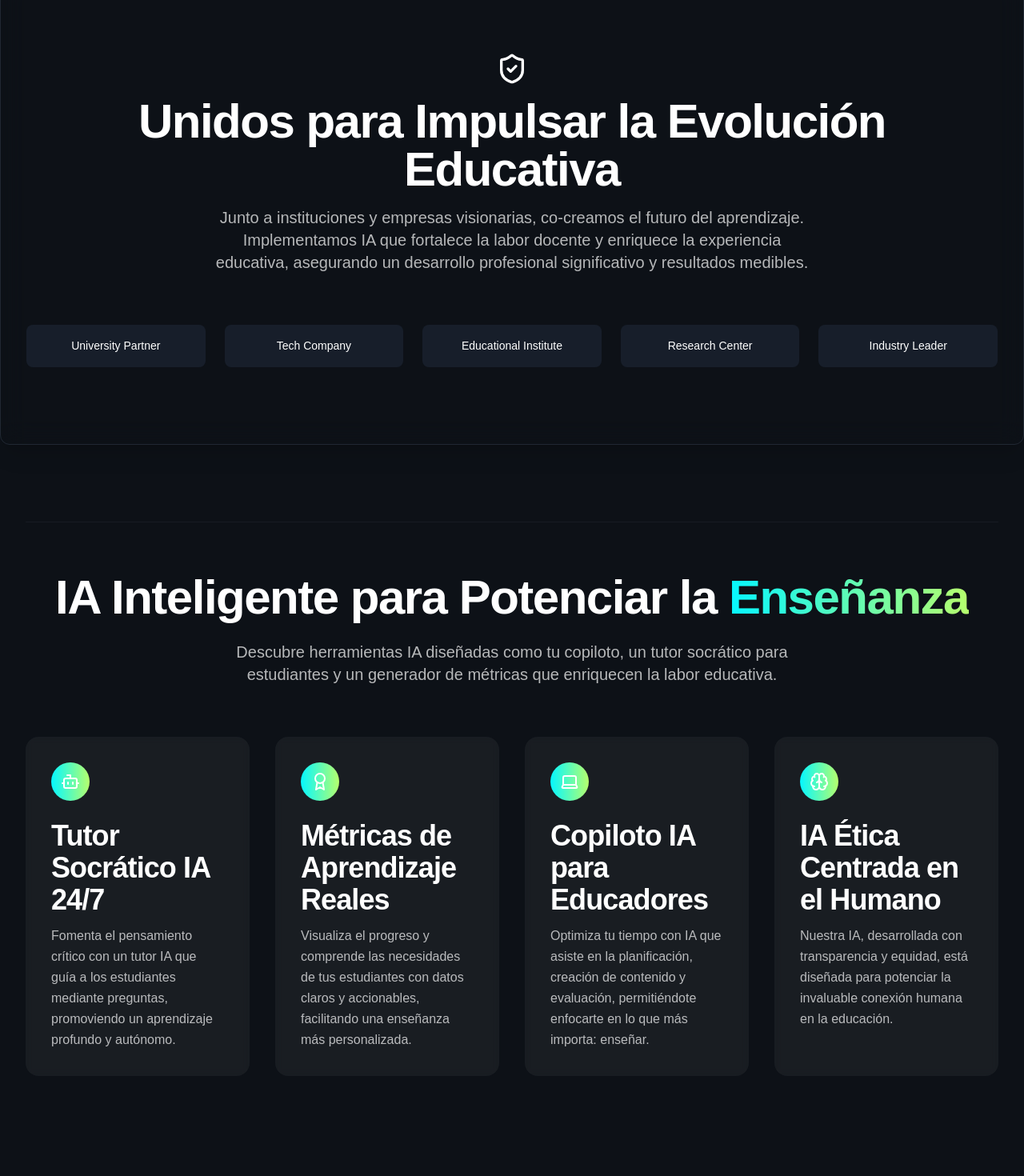
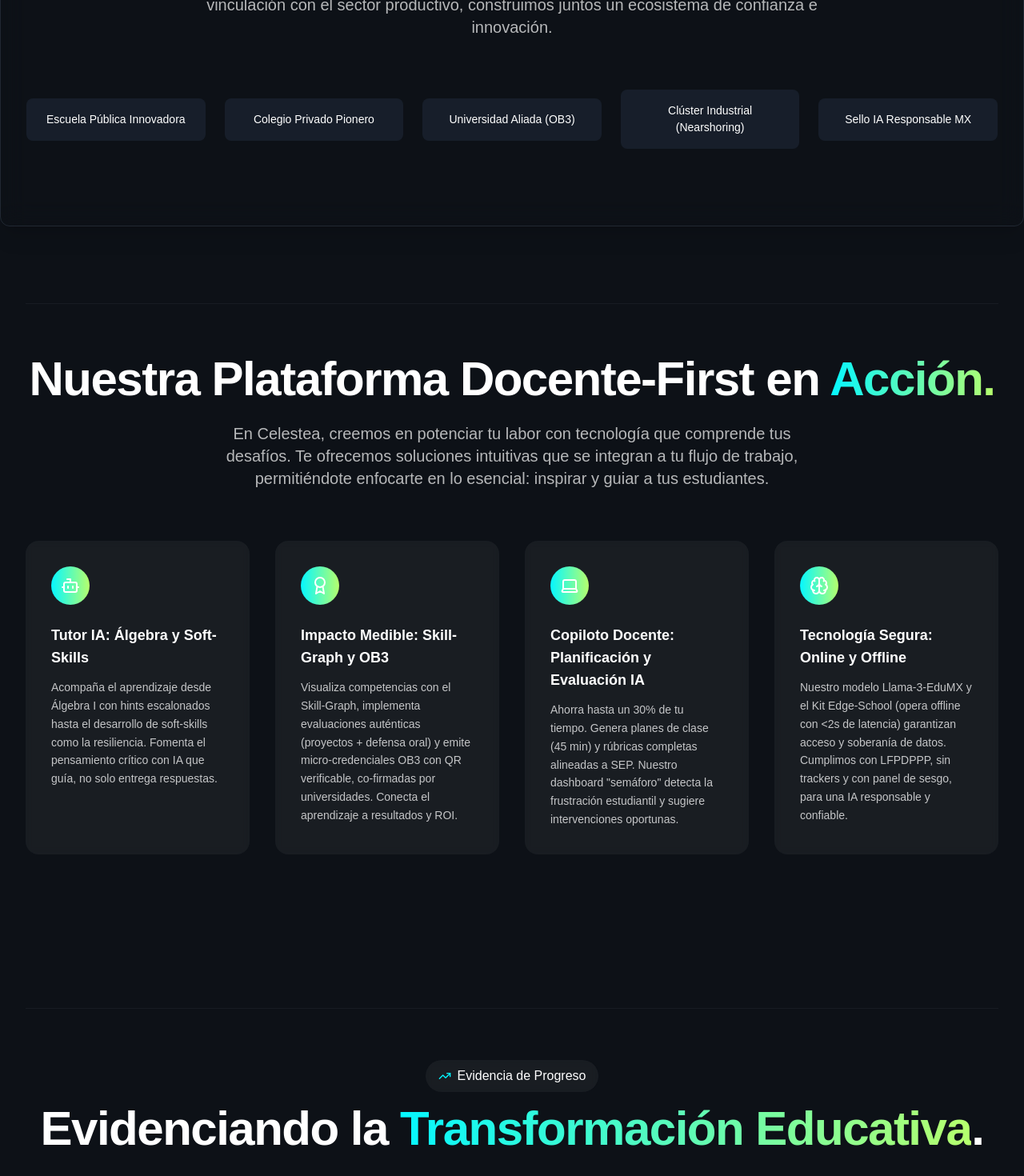
Before and after one commit to UzyOrg/Celesta, a Next.js app: page / in a window 1280 px wide. Shown: the part 1160-2630 px from the top of the page at 80% size. Built offline with nearby package versions, Linux system fonts and the light colour scheme.

Commit message:
Se arreglo texto en general de la pagina, tamaños y coppies

```diff
--- a/src/app/page.tsx
+++ b/src/app/page.tsx
@@ -5,6 +5,7 @@ import Hero from '@/components/Hero';
 import TrustSection from '@/components/TrustSection';
 import ProductSection from '@/components/ProductSection';
 import MetricsSection from '@/components/MetricsSection';
+import RoadMapSection from '@/components/RoadMapSection'; // Added import
 import CTASection from '@/components/CTASection';
 import Footer from '@/components/Footer';
 
@@ -17,6 +18,7 @@ export default function Home() {
         <TrustSection />
         <ProductSection />
         <MetricsSection />
+        <RoadMapSection /> {/* Added component */}
         <CTASection />
       </main>
       <Footer />
--- a/src/components/CTASection.tsx
+++ b/src/components/CTASection.tsx
@@ -30,11 +30,11 @@ const CTASection: React.FC = () => {
                   viewport={{ once: true }}
                   className={`${headingStyles.h2} text-[clamp(2.8rem,6vw,5rem)] leading-[1.1] tracking-tight mb-6`}
                 >
-                  ¿Listo para Potenciar la Educación con{" "}
+                  ¿Listo para{" "}
                   <span className="bg-gradient-to-r from-turquoise to-lime bg-clip-text text-transparent">
-                    IA Inteligente
+                    Transformar la Educación
                   </span>
-                  ?
+                  {" "}en tu Institución?
                 </motion.h2>
               </div>
 
@@ -45,7 +45,7 @@ const CTASection: React.FC = () => {
                 viewport={{ once: true }}
                 className={`${textStyles.largeBody} mb-8 text-white/90`}
               >
-                Impulsa un cambio significativo en tu institución. Descubre cómo nuestro copiloto IA, tutor socrático y métricas avanzadas pueden enriquecer la enseñanza y el aprendizaje.
+                Únete a la vanguardia de la innovación educativa en México. Descubre cómo nuestra plataforma docente-first, con su Copiloto Inteligente, Tutor Socrático IA y el Skill-Graph, está ayudando a educadores como tú a ahorrar tiempo, profundizar el aprendizaje y evidenciar el impacto real. Es momento de co-crear el futuro.
               </motion.p>
 
               <motion.div
@@ -62,7 +62,7 @@ const CTASection: React.FC = () => {
                 </div>
                 <div className="w-full sm:w-auto">
                   <Button variant="outline" size="lg" className="border-white/20 text-white">
-                    <Mail className="mr-2 w-4 h-4" /> Hablar con un Asesor
+                    <Mail className="mr-2 w-4 h-4" /> Conocer Más
                   </Button>
                 </div>
               </motion.div>
--- a/src/components/MetricsSection.tsx
+++ b/src/components/MetricsSection.tsx
@@ -70,10 +70,10 @@ const Metric: React.FC<MetricProps> = ({ value, unit, label, delay }) => {
 
 const MetricsSection: React.FC = () => {
   const metrics: MetricProps[] = [
-    { value: 94, unit: '%', label: 'Mayor Comprensión y Retención', delay: 0 },
-    { value: 3, unit: 'x', label: 'Optimización del Proceso Educativo', delay: 0.1 },
-    { value: 45, unit: '%', label: 'Reducción de Carga Operativa Docente', delay: 0.2 },
-    { value: 250, unit: 'k+', label: 'Estudiantes Activamente Involucrados', delay: 0.3 },
+    { value: 30, unit: '%', label: 'Menos Tiempo en Tareas Operativas para Docentes', delay: 0 },
+    { value: 85, unit: '%', label: 'Mejora en la Comprensión de Conceptos Clave', delay: 0.1 },
+    { value: 100, unit: '%', label: 'Visibilidad del Desarrollo de Competencias (Skill-Graph)', delay: 0.2 },
+    { value: 20, unit: '%', label: 'Incremento en Participación Activa del Estudiante', delay: 0.3 },
   ];
 
   return (
@@ -101,10 +101,10 @@ const MetricsSection: React.FC = () => {
                 viewport={{ once: true }}
                 className={`${headingStyles.h2} text-[clamp(2.8rem,6vw,5rem)] leading-[1.1] tracking-tight mb-6`}
               >
-                Datos que Transforman la{" "}
+                Evidenciando la{" "}
                 <span className="bg-gradient-to-r from-turquoise to-lime bg-clip-text text-transparent">
-                  Enseñanza
-                </span>
+                  Transformación Educativa
+                </span>.
               </motion.h2>
             </div>
           </div>
--- a/src/components/ProductSection.tsx
+++ b/src/components/ProductSection.tsx
@@ -23,8 +23,8 @@ const Feature: React.FC<FeatureProps> = ({ icon, title, description, delay }) =>
       <div className="w-12 h-12 rounded-full bg-gradient-to-r from-turquoise to-lime flex items-center justify-center mb-6">
         {icon}
       </div>
-      <h3 className={`${headingStyles.h4} mb-3 text-white`}>{title}</h3>
-      <p className={`${textStyles.body} ${opacityVariants.secondary}`}>{description}</p>
+      <h3 className="text-lg font-semibold mb-3 text-white">{title}</h3>
+      <p className="text-sm leading-relaxed text-white/75">{description}</p>
     </motion.div>
   );
 };
@@ -33,26 +33,26 @@ const ProductSection: React.FC = () => {
   const features: FeatureProps[] = [
     {
       icon: <Bot className="w-6 h-6 text-white" />,
-      title: "Tutor Socrático IA 24/7",
-      description: "Fomenta el pensamiento crítico con un tutor IA que guía a los estudiantes mediante preguntas, promoviendo un aprendizaje profundo y autónomo.",
+      title: "Tutor IA: Álgebra y Soft-Skills",
+      description: "Acompaña el aprendizaje desde Álgebra I con hints escalonados hasta el desarrollo de soft-skills como la resiliencia. Fomenta el pensamiento crítico con IA que guía, no solo entrega respuestas.",
       delay: 0
     },
     {
       icon: <Award className="w-6 h-6 text-white" />,
-      title: "Métricas de Aprendizaje Reales",
-      description: "Visualiza el progreso y comprende las necesidades de tus estudiantes con datos claros y accionables, facilitando una enseñanza más personalizada.",
+      title: "Impacto Medible: Skill-Graph y OB3",
+      description: "Visualiza competencias con el Skill-Graph, implementa evaluaciones auténticas (proyectos + defensa oral) y emite micro-credenciales OB3 con QR verificable, co-firmadas por universidades. Conecta el aprendizaje a resultados y ROI.",
       delay: 0.1
     },
     {
       icon: <Laptop3 className="w-6 h-6 text-white" />,
-      title: "Copiloto IA para Educadores",
-      description: "Optimiza tu tiempo con IA que asiste en la planificación, creación de contenido y evaluación, permitiéndote enfocarte en lo que más importa: enseñar.",
+      title: "Copiloto Docente: Planificación y Evaluación IA",
+      description: "Ahorra hasta un 30% de tu tiempo. Genera planes de clase (45 min) y rúbricas completas alineadas a SEP. Nuestro dashboard \"semáforo\" detecta la frustración estudiantil y sugiere intervenciones oportunas.",
       delay: 0.2
     },
     {
       icon: <Brain className="w-6 h-6 text-white" />,
-      title: "IA Ética Centrada en el Humano",
-      description: "Nuestra IA, desarrollada con transparencia y equidad, está diseñada para potenciar la invaluable conexión humana en la educación.",
+      title: "Tecnología Segura: Online y Offline",
+      description: "Nuestro modelo Llama-3-EduMX y el Kit Edge-School (opera offline con <2s de latencia) garantizan acceso y soberanía de datos. Cumplimos con LFPDPPP, sin trackers y con panel de sesgo, para una IA responsable y confiable.",
       delay: 0.3
     }
   ];
@@ -71,9 +71,9 @@ const ProductSection: React.FC = () => {
                 viewport={{ once: true }}
                 className={`${headingStyles.h2} text-[clamp(2.8rem,6vw,5rem)] leading-[1.1] tracking-tight mb-6`}
               >
-                IA Inteligente para Potenciar la{" "}
+                Nuestra Plataforma Docente-First en{" "}
                 <span className="bg-gradient-to-r from-turquoise to-lime bg-clip-text text-transparent">
-                  Enseñanza
+                  Acción.
                 </span>
               </motion.h2>
             </div>
@@ -85,7 +85,7 @@ const ProductSection: React.FC = () => {
               viewport={{ once: true }}
               className={`${textStyles.largeBody} max-w-3xl mx-auto ${opacityVariants.secondary}`}
             >
-              Descubre herramientas IA diseñadas como tu copiloto, un tutor socrático para estudiantes y un generador de métricas que enriquecen la labor educativa.
+              En Celestea, creemos en potenciar tu labor con tecnología que comprende tus desafíos. Te ofrecemos soluciones intuitivas que se integran a tu flujo de trabajo, permitiéndote enfocarte en lo esencial: inspirar y guiar a tus estudiantes.
             </motion.p>
           </div>
 
--- /dev/null
+++ b/src/components/RoadMapSection.tsx
@@ -0,0 +1,138 @@
+import React from 'react';
+import { motion } from 'framer-motion';
+import Container from './Container';
+import { headingStyles, textStyles, opacityVariants } from '../styles/typography';
+import { Lightbulb, BarChartBig, ShieldCheck, Globe } from 'lucide-react'; // Icons for phases
+
+interface RoadmapPhaseProps {
+  icon: React.ReactNode;
+  title: string;
+  duration: string;
+  achievements: string[];
+  impact: string;
+  delay: number;
+}
+
+const RoadmapPhase: React.FC<RoadmapPhaseProps> = ({ icon, title, duration, achievements, impact, delay }) => {
+  return (
+    <motion.div
+      initial={{ opacity: 0, y: 20 }}
+      whileInView={{ opacity: 1, y: 0 }}
+      transition={{ duration: 0.5, delay }}
+      viewport={{ once: true, amount: 0.3 }}
+      className="bg-white/5 backdrop-blur-sm p-6 rounded-xl border border-gray-700/50 shadow-lg flex flex-col h-full" // Added flex flex-col h-full for consistent card height
+    >
+      <div className="flex items-center mb-4">
+        <span className="text-turquoise mr-3">{icon}</span>
+        <h3 className={`${headingStyles.h3} text-xl font-semibold`}>{title}</h3>
+      </div>
+      <p className={`${textStyles.small} text-white/60 mb-3 font-medium`}>{duration}</p>
+      <div className="flex-grow"> {/* This will make the list take available space */}
+        <ul className="list-disc list-inside mb-4 space-y-1.5">
+          {achievements.map((ach, index) => (
+            <li key={index} className={`${textStyles.body} ${opacityVariants.secondary}`}>{ach}</li>
+          ))}
+        </ul>
+      </div>
+      <div> {/* This div ensures impact text is at the bottom if cards have different content lengths */}
+        <p className={`${textStyles.body} font-semibold ${opacityVariants.primary} mb-1`}>Impacto Esperado:</p>
+        <p className={`${textStyles.body} ${opacityVariants.secondary}`}>{impact}</p>
+      </div>
+    </motion.div>
+  );
+};
+
+const RoadMapSection: React.FC = () => {
+  const phases: RoadmapPhaseProps[] = [
+    {
+      icon: <Lightbulb size={28} />,
+      title: "Fase 1: Cimientos y Primeros Pilotos",
+      duration: "Meses 0-4",
+      achievements: [
+        "Lanzamiento MVP del Copiloto Docente (Planificación y Evaluación).",
+        "Lanzamiento MVP del Tutor Socrático IA (Álgebra).",
+        "Incorporación de las primeras escuelas piloto.",
+        "Validación del modelo Llama-3-EduMX."
+      ],
+      impact: "Herramientas esenciales en manos de los educadores, retroalimentación temprana y mejora continua.",
+      delay: 0.1
+    },
+    {
+      icon: <BarChartBig size={28} />,
+      title: "Fase 2: Evidencia del Aprendizaje e Impacto Inicial",
+      duration: "Meses 5-8",
+      achievements: [
+        "Desarrollo del Skill-Graph MVP para visualización de competencias.",
+        "Implementación del Dashboard Semáforo para detección de frustración.",
+        "Emisión de la primera insignia Open Badge 3.0 co-firmada con universidad aliada."
+      ],
+      impact: "Medición tangible del progreso estudiantil, intervenciones pedagógicas proactivas y credenciales verificables con valor curricular.",
+      delay: 0.2
+    },
+    {
+      icon: <ShieldCheck size={28} />,
+      title: "Fase 3: Soberanía Tecnológica y Alianzas Estratégicas",
+      duration: "Meses 9-12",
+      achievements: [
+        "Despliegue del Kit Edge-School para operación online/offline.",
+        "Implementación del panel de sesgo para IA Responsable.",
+        "Consolidación de acuerdos con clústeres industriales.",
+        "Expansión a 5 universidades aliadas.",
+        "Definición del modelo de pricing final."
+      ],
+      impact: "Acceso equitativo a la tecnología, IA ética y transparente, y una fuerte vinculación entre la educación y las necesidades del sector productivo.",
+      delay: 0.3
+    },
+    {
+      icon: <Globe size={28} />,
+      title: "Fase 4: Expansión de Capacidades y Visión Global",
+      duration: "Meses 13-18+",
+      achievements: [
+        "Ampliación del Tutor Socrático IA para cubrir soft-skills.",
+        "Plena operatividad del sistema de Micro-credenciales OB3.",
+        "Inicio de la estrategia de internacionalización en LATAM.",
+        "Desarrollo del marketplace de contenidos educativos."
+      ],
+      impact: "Formación integral del estudiante, un ecosistema de credenciales robusto y el posicionamiento de Celestea AI como referente en EdTech regional.",
+      delay: 0.4
+    }
+  ];
+
+  return (
+    <section className="py-16 md:py-24 bg-opacity-30"> {/* Optional: slightly different bg for visual separation */}
+      <Container>
+        <div className="text-center mb-12 md:mb-16">
+          <motion.h2
+            initial={{ opacity: 0, y: 20 }}
+            whileInView={{ opacity: 1, y: 0 }}
+            transition={{ duration: 0.5 }}
+            viewport={{ once: true }}
+            className={`${headingStyles.h2} mb-4`}
+          >
+            Construyendo el Futuro de la Educación,{" "}
+            <span className="bg-gradient-to-r from-turquoise to-lime bg-clip-text text-transparent">
+              Paso a Paso.
+            </span>
+          </motion.h2>
+          <motion.p
+            initial={{ opacity: 0, y: 20 }}
+            whileInView={{ opacity: 1, y: 0 }}
+            transition={{ duration: 0.5, delay: 0.1 }}
+            viewport={{ once: true }}
+            className={`${textStyles.largeBody} ${opacityVariants.secondary} max-w-3xl mx-auto`}
+          >
+            En Celestea AI, estamos comprometidos con una evolución constante y transparente. Nuestro roadmap refleja nuestra dedicación a desarrollar soluciones innovadoras que empoderen a docentes y transformen la experiencia de aprendizaje, siempre en colaboración con la comunidad educativa.
+          </motion.p>
+        </div>
+
+        <div className="grid md:grid-cols-2 gap-8 items-stretch"> {/* Added items-stretch for consistent card height */}
+          {phases.map((phase) => (
+            <RoadmapPhase key={phase.title} {...phase} />
+          ))}
+        </div>
+      </Container>
+    </section>
+  );
+};
+
+export default RoadMapSection;
--- a/src/components/TrustSection.tsx
+++ b/src/components/TrustSection.tsx
@@ -5,11 +5,11 @@ import { ShieldCheck } from 'lucide-react';
 import Container from './Container';
 
 const trustLogos = [
-  { name: 'University Partner', delay: 0 },
-  { name: 'Tech Company', delay: 0.1 },
-  { name: 'Educational Institute', delay: 0.2 },
-  { name: 'Research Center', delay: 0.3 },
-  { name: 'Industry Leader', delay: 0.4 },
+  { name: 'Escuela Pública Innovadora', delay: 0 },
+  { name: 'Colegio Privado Pionero', delay: 0.1 },
+  { name: 'Universidad Aliada (OB3)', delay: 0.2 },
+  { name: 'Clúster Industrial (Nearshoring)', delay: 0.3 },
+  { name: 'Sello IA Responsable MX', delay: 0.4 },
 ];
 
 const TrustSection: React.FC = () => {
@@ -39,10 +39,10 @@ const TrustSection: React.FC = () => {
         <div className="text-center mb-12 md:mb-16">
           <ShieldCheck className={`w-10 h-10 ${opacityVariants.primary} mx-auto mb-4 text-turquoise`} />
           <h2 className={`${headingStyles.h2} ${opacityVariants.primary}`}>
-            Unidos para Impulsar la Evolución Educativa
+            Alianzas Estratégicas para una Educación Transformadora.
           </h2>
           <p className={`${textStyles.largeBody} ${opacityVariants.secondary} mt-4 max-w-3xl mx-auto`}>
-            Junto a instituciones y empresas visionarias, co-creamos el futuro del aprendizaje. Implementamos IA que fortalece la labor docente y enriquece la experiencia educativa, asegurando un desarrollo profesional significativo y resultados medibles.
+            Colaboramos activamente con instituciones educativas pioneras, universidades y líderes de la industria para co-diseñar el futuro del aprendizaje en México. Desde los primeros talleres con docentes hasta la emisión de micro-credenciales OB3 y la vinculación con el sector productivo, construimos juntos un ecosistema de confianza e innovación.
           </p>
         </div>
         <div className="grid grid-cols-2 sm:grid-cols-3 md:grid-cols-4 lg:grid-cols-5 gap-x-6 gap-y-8 items-center">
```
Also changed, not shown: src/components/Hero.tsx (+6 -3 lines), src/components/LeadModal.tsx (+8 -8 lines).
